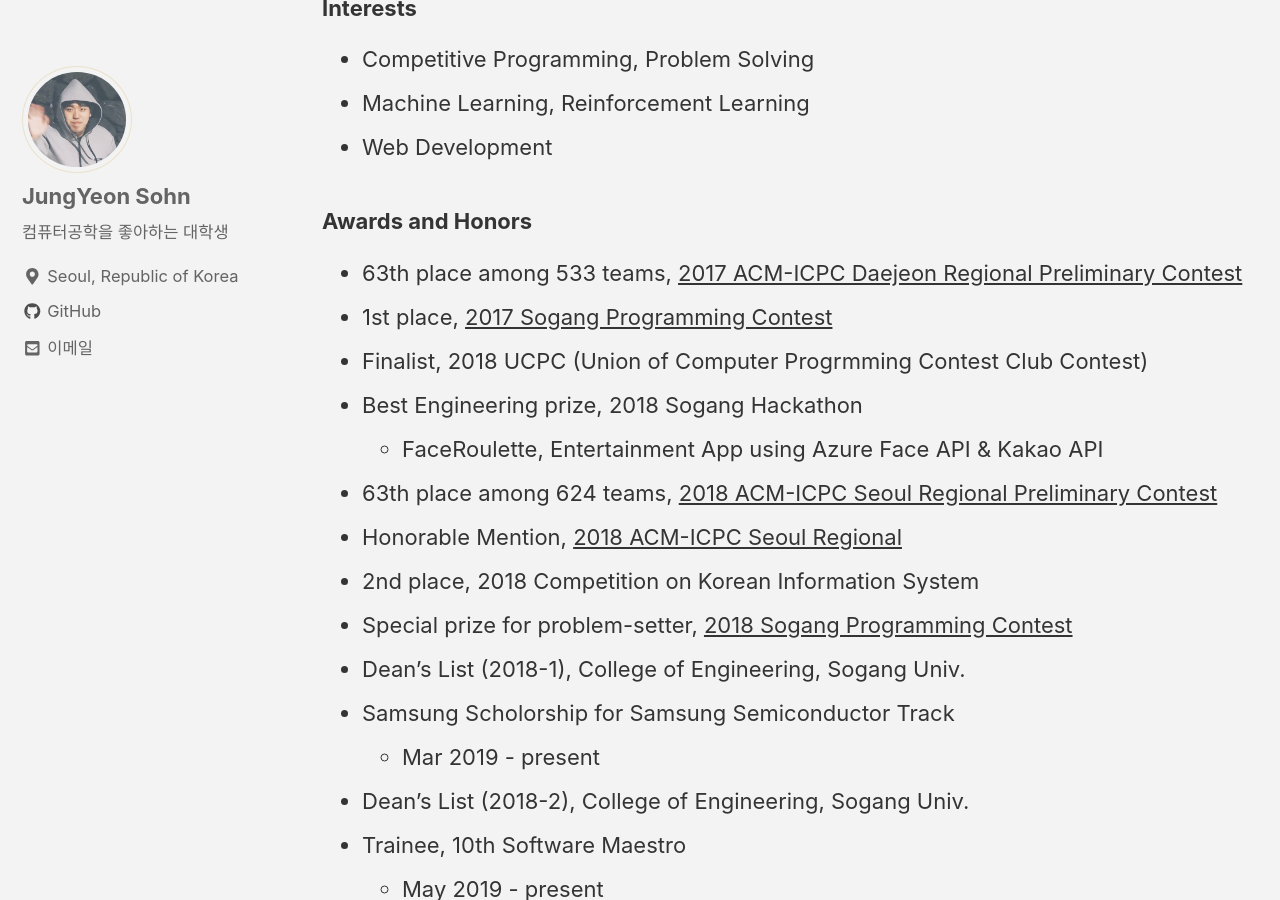
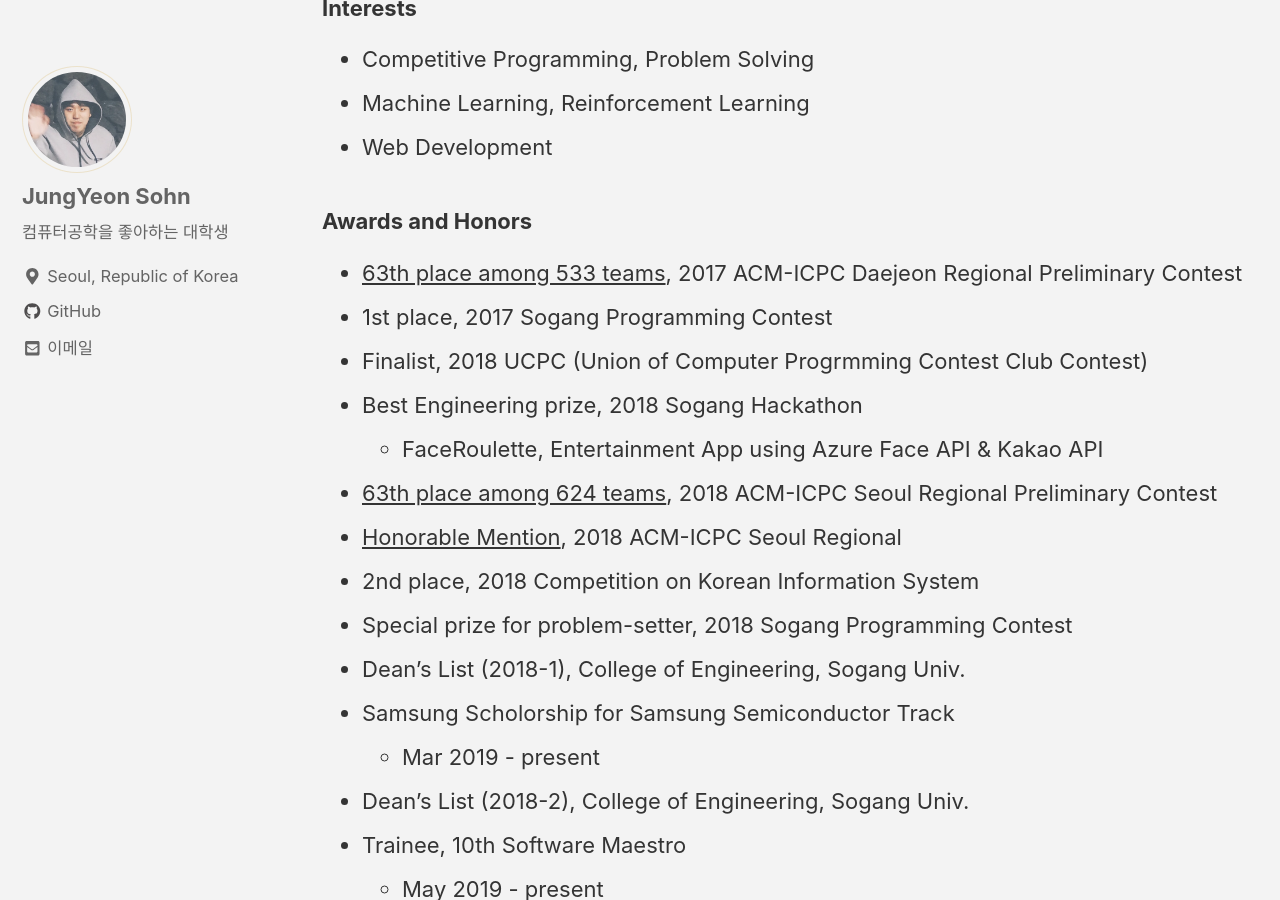
Before and after one commit to leesunkyu94/leesunkyu94.github.io, a Jekyll site: the page built from _pages/about.md, in a window 1280 px wide and 900 px high, scrolled down 671 px. Built offline with Jekyll 4.4.1, drawn with Linux system fonts in a browser that asks for light colours; cached includes are drawn as plain includes; part of the change alters nothing that is shown.

```diff
--- a/_pages/about.md
+++ b/_pages/about.md
@@ -25,15 +25,15 @@ author_profile: true
 
 ### Awards and Honors
 
-* 63th place among 533 teams, [2017 ACM-ICPC Daejeon Regional Preliminary Contest](https://icpc.baylor.edu/ICPCID/5EAVXY28D1SD)
-* 1st place, [2017 Sogang Programming Contest](https://www.acmicpc.net/contest/view/266)
+* [63th place among 533 teams](https://icpc.baylor.edu/ICPCID/5EAVXY28D1SD), 2017 ACM-ICPC Daejeon Regional Preliminary Contest
+* 1st place, 2017 Sogang Programming Contest
 * Finalist, 2018 UCPC (Union of Computer Progrmming Contest Club Contest)
 * Best Engineering prize, 2018 Sogang Hackathon
     * FaceRoulette, Entertainment App using Azure Face API & Kakao API
-* 63th place among 624 teams, [2018 ACM-ICPC Seoul Regional Preliminary Contest](https://icpc.baylor.edu/ICPCID/5EAVXY28D1SD)
-* Honorable Mention, [2018 ACM-ICPC Seoul Regional](https://icpc.baylor.edu/ICPCID/5EAVXY28D1SD)
+* [63th place among 624 teams](https://icpc.baylor.edu/ICPCID/5EAVXY28D1SD), 2018 ACM-ICPC Seoul Regional Preliminary Contest
+* [Honorable Mention](https://icpc.baylor.edu/ICPCID/5EAVXY28D1SD), 2018 ACM-ICPC Seoul Regional
 * 2nd place, 2018 Competition on Korean Information System
-* Special prize for problem-setter, [2018 Sogang Programming Contest](https://www.acmicpc.net/contest/view/379)
+* Special prize for problem-setter, 2018 Sogang Programming Contest
 * Dean's List (2018-1), College of Engineering, Sogang Univ.
 * Samsung Scholorship for Samsung Semiconductor Track
     * Mar 2019 - present
```
